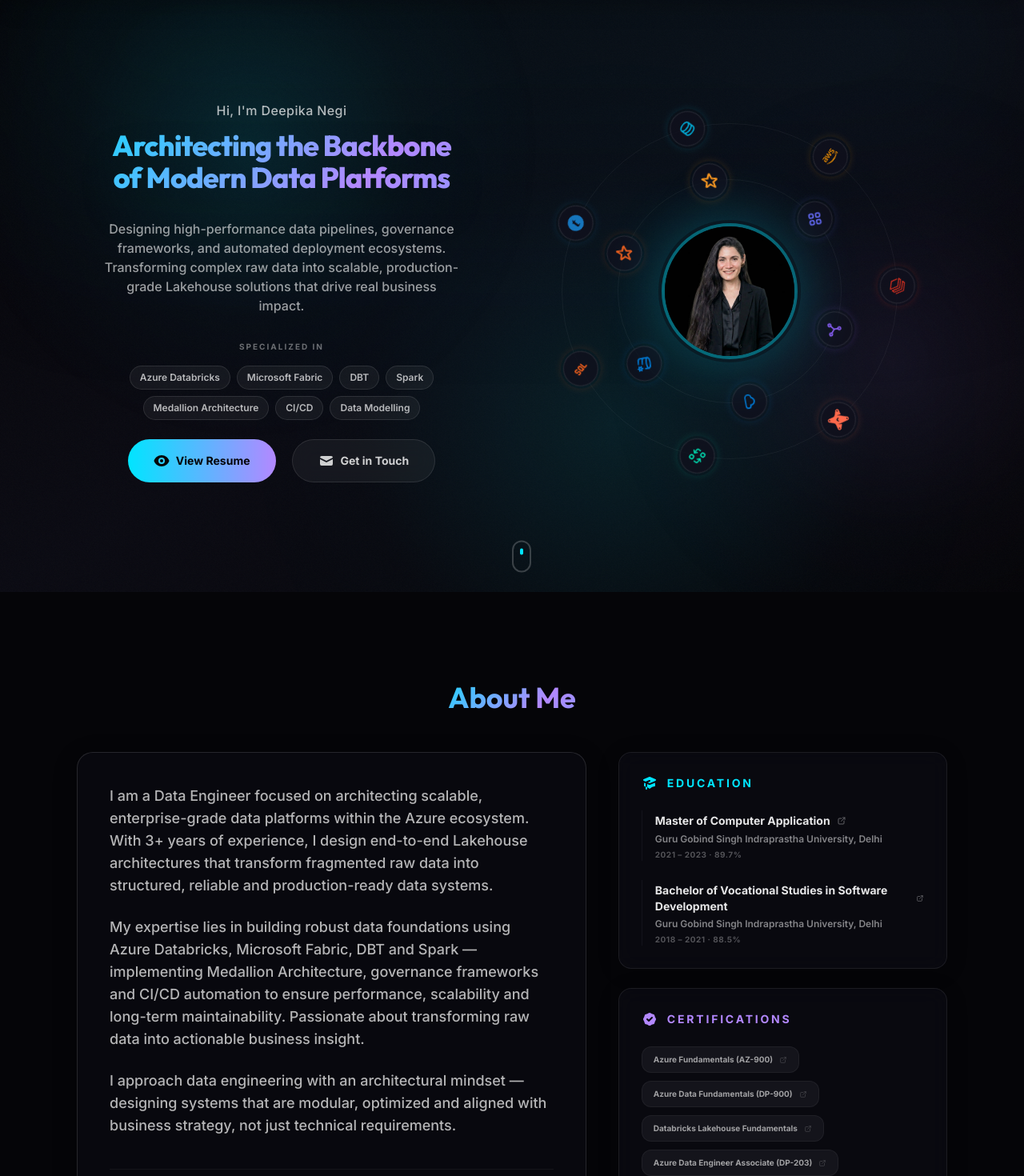
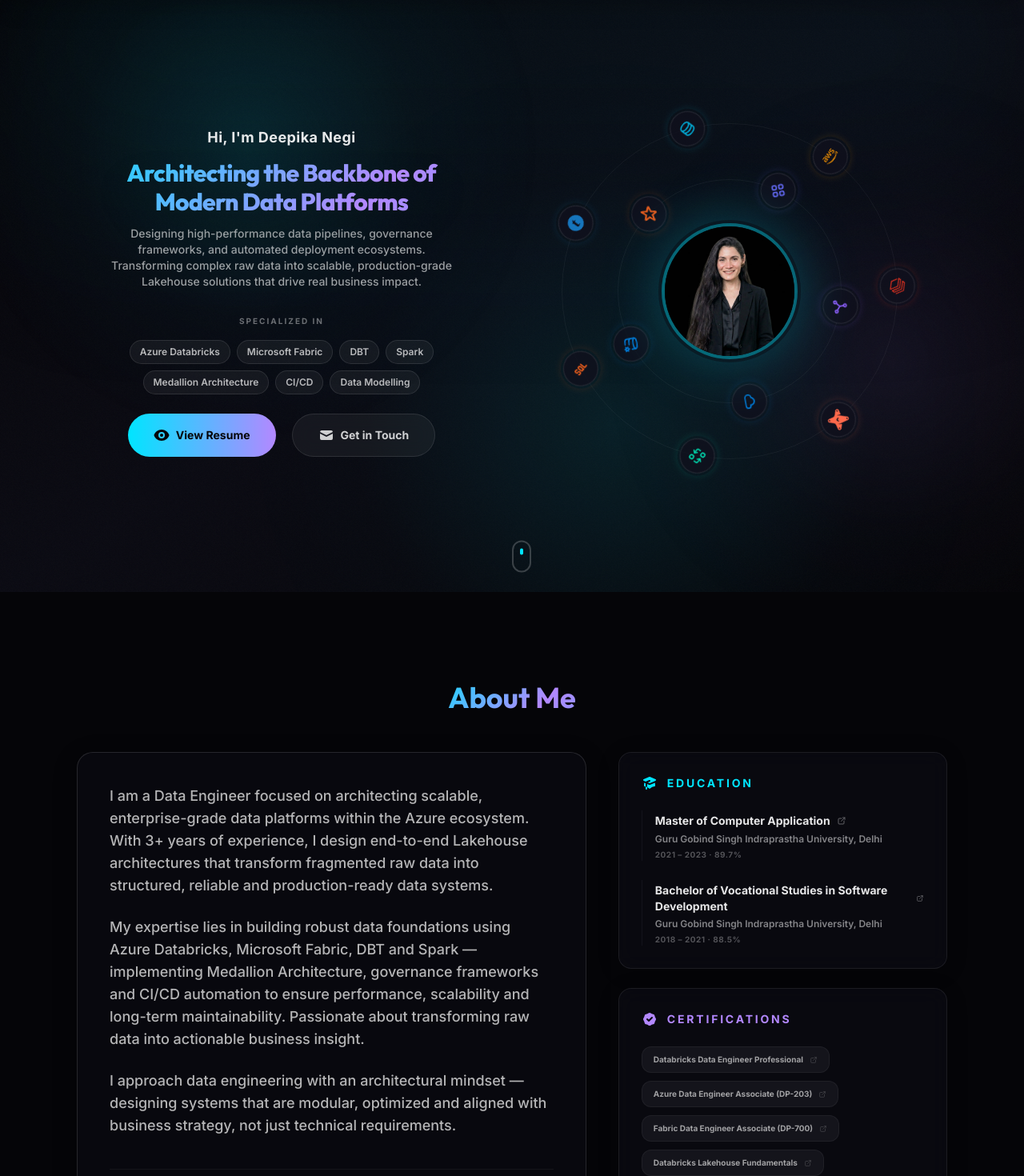
Before and after one commit to CreativeAyush/portfolioclientnew, a React (Vite) app: page / in a window 1280 px wide. Shown: the part 60-1530 px from the top of the page at 80% size. Built offline with nearby package versions, Linux system fonts and the light colour scheme.

Commit message:
requiemtnt updated

```diff
--- a/src/data.ts
+++ b/src/data.ts
@@ -114,19 +114,18 @@
 
 /* ─── Orbit config (skills that revolve around photo) ─── */
 export const orbitSkills: OrbitSkill[] = [
-    { ...skills[0], ring: 'inner', speed: 12 },   // Python
-    { ...skills[1], ring: 'inner', speed: 12 },   // Spark
-    { ...skills[4], ring: 'inner', speed: 12 },   // Databricks
-    { ...skills[5], ring: 'inner', speed: 12 },   // Fabric
-    { ...skills[11], ring: 'inner', speed: 12 },  // Azure
-    { ...skills[12], ring: 'inner', speed: 12 },  // AWS
-    { ...skills[2], ring: 'outer', speed: 8 },    // PySpark
-    { ...skills[3], ring: 'outer', speed: 8 },    // ETL
+    { ...skills[0], ring: 'inner', speed: 12 },   // Azure
+    { ...skills[1], ring: 'inner', speed: 12 },   // Fabric
+    { ...skills[4], ring: 'inner', speed: 12 },   // Spark
+    { ...skills[11], ring: 'inner', speed: 12 },  // Lakehouse
+    { ...skills[12], ring: 'inner', speed: 12 },  // Medallion
+    { ...skills[2], ring: 'outer', speed: 8 },    // AWS
+    { ...skills[3], ring: 'outer', speed: 8 },    // Databricks
     { ...skills[6], ring: 'outer', speed: 8 },    // DBT
-    { ...skills[7], ring: 'outer', speed: 8 },    // SQL
+    { ...skills[7], ring: 'outer', speed: 8 },    // ETL
     { ...skills[8], ring: 'outer', speed: 8 },    // SparkSQL
-    { ...skills[9], ring: 'outer', speed: 8 },    // APIs
-    { ...skills[10], ring: 'outer', speed: 8 },   // Talend
+    { ...skills[9], ring: 'outer', speed: 8 },    // Talend
+    { ...skills[10], ring: 'outer', speed: 8 },   // Delta Lake
 ];
 
 /* ─── Experience ─── */
@@ -230,25 +229,25 @@
         institution: 'Guru Gobind Singh Indraprastha University, Delhi',
         period: '2021 – 2023',
         score: '89.7%',
-        link: 'http://www.ipu.ac.in/',
+        link: 'https://drive.google.com/file/d/1IPuvkB3Nt4cmXPsTt6-HzHuYM3PMT2sQ/view?usp=sharing',
     },
     {
         degree: 'Bachelor of Vocational Studies in Software Development',
         institution: 'Guru Gobind Singh Indraprastha University, Delhi',
         period: '2018 – 2021',
         score: '88.5%',
-        link: 'http://www.ipu.ac.in/',
+        link: 'https://drive.google.com/file/d/1-4QRrTCpV3QssWNfYzzKpVBSBT7TJ1lH/view?usp=sharing',
     },
 ];
 
 /* ─── Certifications ─── */
 export const certifications: Certification[] = [
+    { name: 'Databricks Data Engineer Professional', issuer: 'Databricks', link: 'https://credentials.databricks.com/cd9b9ea0-7715-45eb-9b01-8037911c2d3e' },
+    { name: 'Azure Data Engineer Associate (DP-203)', issuer: 'Microsoft', link: 'https://learn.microsoft.com/api/credentials/share/en-us/DeepikaNegi-5310/B6AFF461D0CD1490?sharingId=' },
+    { name: 'Fabric Data Engineer Associate (DP-700)', issuer: 'Microsoft', link: 'https://learn.microsoft.com/api/credentials/share/en-us/DeepikaNegi-5310/9D35F77874E120CE?sharingId=4446AA16509708B' },
+    { name: 'Databricks Lakehouse Fundamentals', issuer: 'Databricks', link: 'https://credentials.databricks.com/a473769d-3a85-47f0-a6e4-b8b9dd4b87ea' },
     { name: 'Azure Fundamentals (AZ-900)', issuer: 'Microsoft', link: 'https://learn.microsoft.com/en-in/users/deepikanegi-5310/credentials/certification/azure-fundamentals?tab=credentials-tab' },
     { name: 'Azure Data Fundamentals (DP-900)', issuer: 'Microsoft', link: 'https://learn.microsoft.com/api/credentials/share/en-in/DeepikaNegi-5310/8556A4C435B1A764?sharingId=' },
-    { name: 'Databricks Lakehouse Fundamentals', issuer: 'Databricks', link: 'https://credentials.databricks.com/a473769d-3a85-47f0-a6e4-b8b9dd4b87ea' },
-    { name: 'Azure Data Engineer Associate (DP-203)', issuer: 'Microsoft', link: 'https://learn.microsoft.com/api/credentials/share/en-us/DeepikaNegi-5310/B6AFF461D0CD1490?sharingId=' },
-    { name: 'Fabric Data Engineer Associate (DP-700)', issuer: 'Microsoft', link: 'https://learn.microsoft.com/api/credentials/share/en-us/DeepikaNegi-5310/9D35F77874E120CE?sharingId=4446AA16509708B' },
-    { name: 'Databricks Data Engineer Professional', issuer: 'Databricks', link: 'https://credentials.databricks.com/cd9b9ea0-7715-45eb-9b01-8037911c2d3e' },
 ];
 
 /* ─── Nav links ─── */
--- a/src/sections/Hero.tsx
+++ b/src/sections/Hero.tsx
@@ -61,18 +61,18 @@
                         initial={{ opacity: 0, y: 20 }}
                         animate={{ opacity: 1, y: 0 }}
                         transition={{ duration: 0.6, delay: 0.2 }}
-                        className="mb-8 flex flex-col items-center"
+                        className="mb-3 flex flex-col items-center"
                     >
-                        <div className="text-white/70 text-sm sm:text-base font-medium mb-3 tracking-wide">
+                        <div className="text-white/90 text-base sm:text-lg font-extrabold mb-3 tracking-wide">
                             {t('hero.greeting')} {personalInfo.name}
                         </div>
-                        <h1 className="font-display text-2xl sm:text-3xl lg:text-4xl font-extrabold leading-[1.4] tracking-tight text-gradient drop-shadow-2xl max-w-[540px] mx-auto">
+                        <h1 className="font-display text-xl sm:text-2xl lg:text-3xl font-extrabold leading-[1.4] tracking-tight text-gradient drop-shadow-2xl max-w-[540px] mx-auto">
                             {t('hero.title')}
                         </h1>
                     </motion.div>
 
                     <div>
-                        <p className="text-white/60 text-sm sm:text-base leading-relaxed max-w-[540px] mx-auto font-medium text-center mb-8">
+                        <p className="text-white/60 text-xs sm:text-sm leading-relaxed max-w-[540px] mx-auto font-medium text-center mb-8">
                             {t('hero.subtitle_main')}
                         </p>
 
```
